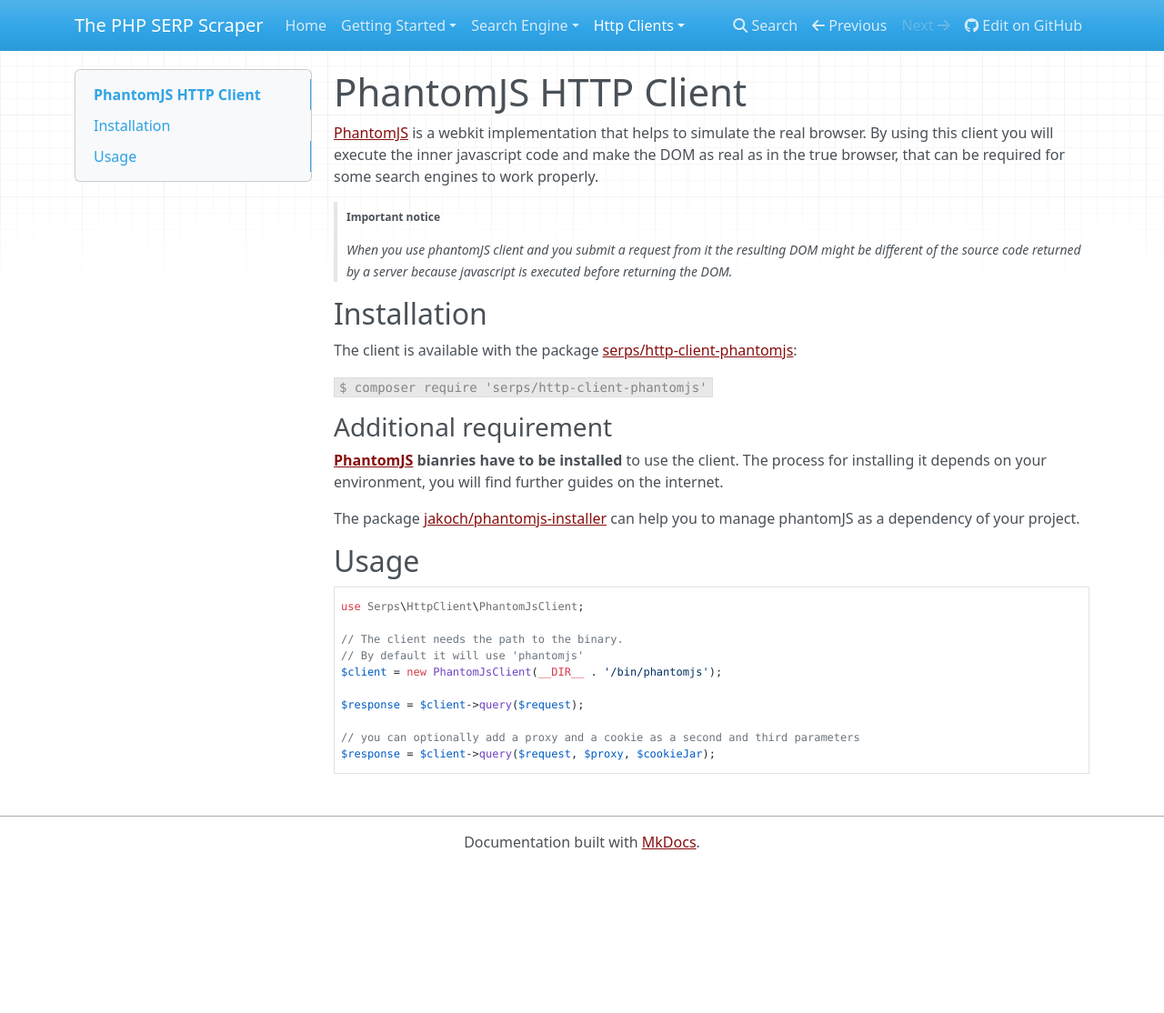
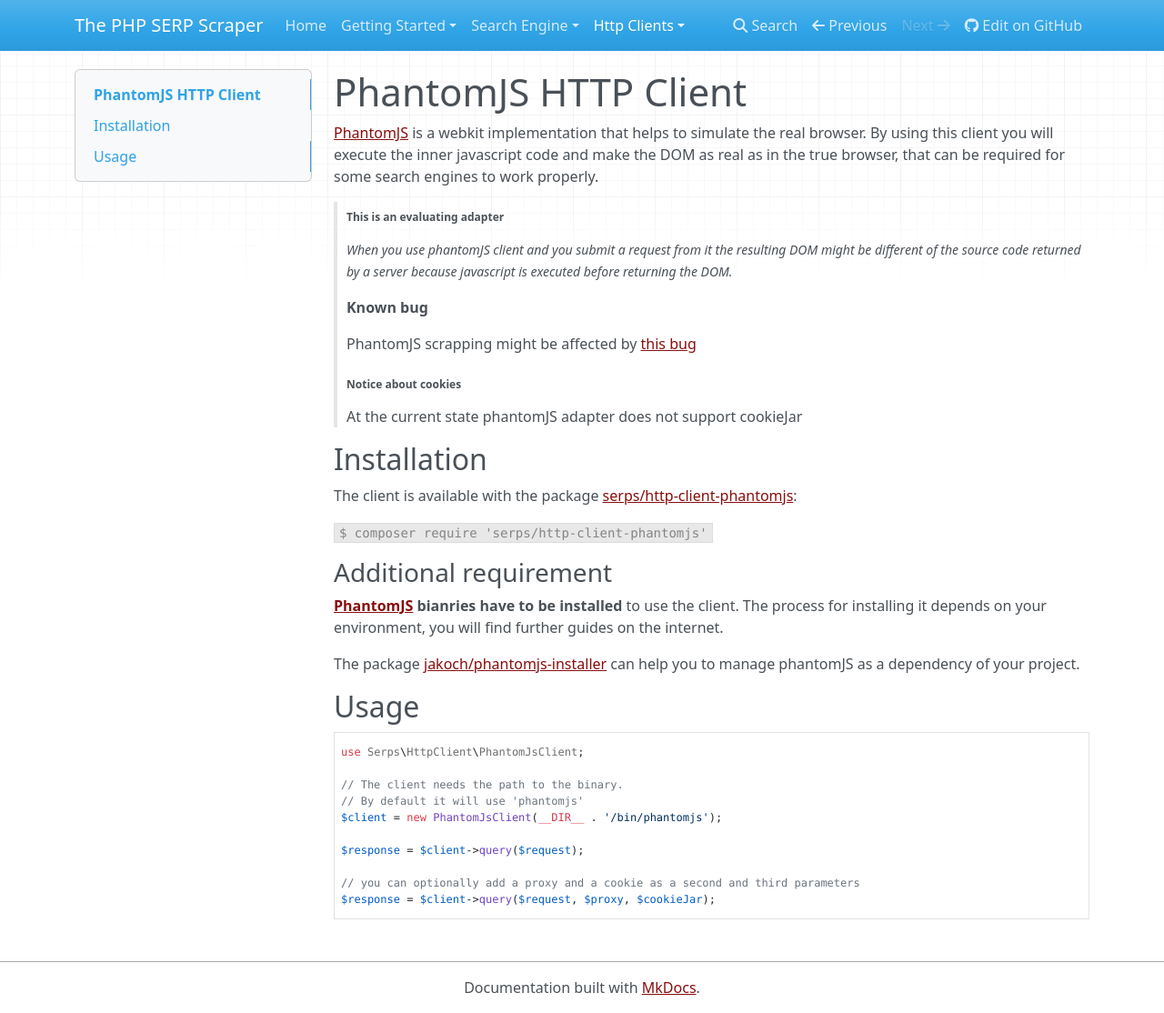
Before and after one commit to serp-spider/documentation, an MkDocs documentation site: the page built from docs/http-client/phantomJS.md, in a window 1280 px wide and 1114 px high. Shown: the whole window at 91% size. Built offline with MkDocs 1.6.1, drawn with Linux system fonts in a browser that asks for light colours; nearby versions of some CDN libraries; old or Windows-style settings are respelled for this version of MkDocs.

Commit message:
Update phantomJS.md

```diff
--- a/docs/http-client/phantomJS.md
+++ b/docs/http-client/phantomJS.md
@@ -5,13 +5,19 @@
 By using this client you will execute the inner javascript code and make the DOM as real as in the true browser,
 that can be required for some search engines to work properly.
 
-> <sub>**Important notice**</sub>
+> <sub>**This is an evaluating adapter**</sub>
 >
 > <cite>When you use phantomJS client and you submit a request from it the resulting DOM
 > might be different of the source code returned by a server because
 > javascript is executed before returning the DOM.</cite>
 
+> **Known bug**
+>
+> PhantomJS scrapping might be affected by [this bug](https://github.com/ariya/phantomjs/issues/12750)
 
+> <sub>**Notice about cookies**</sub>
+>
+> At the current state phantomJS adapter does not support cookieJar
 
 Installation
 ------------
```
